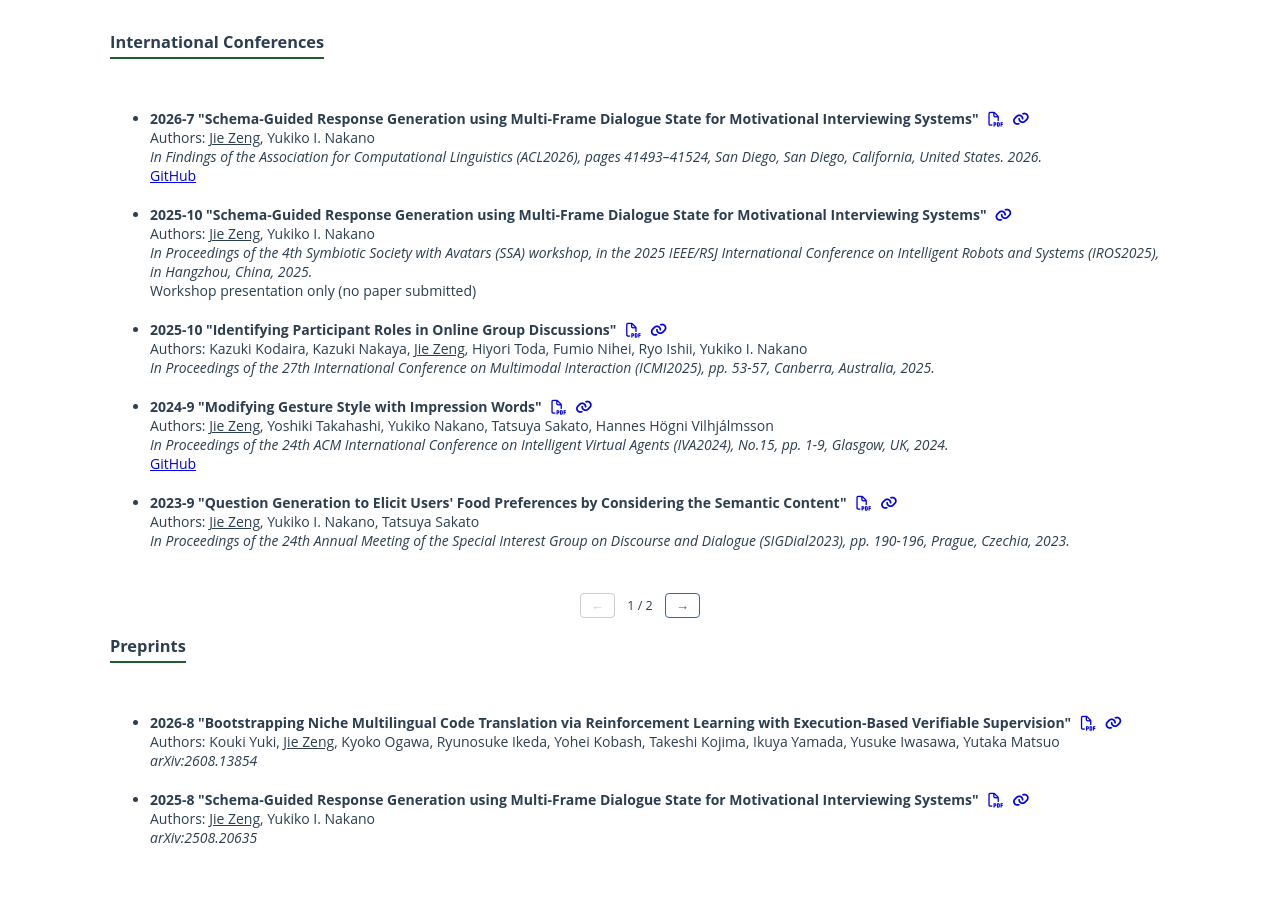
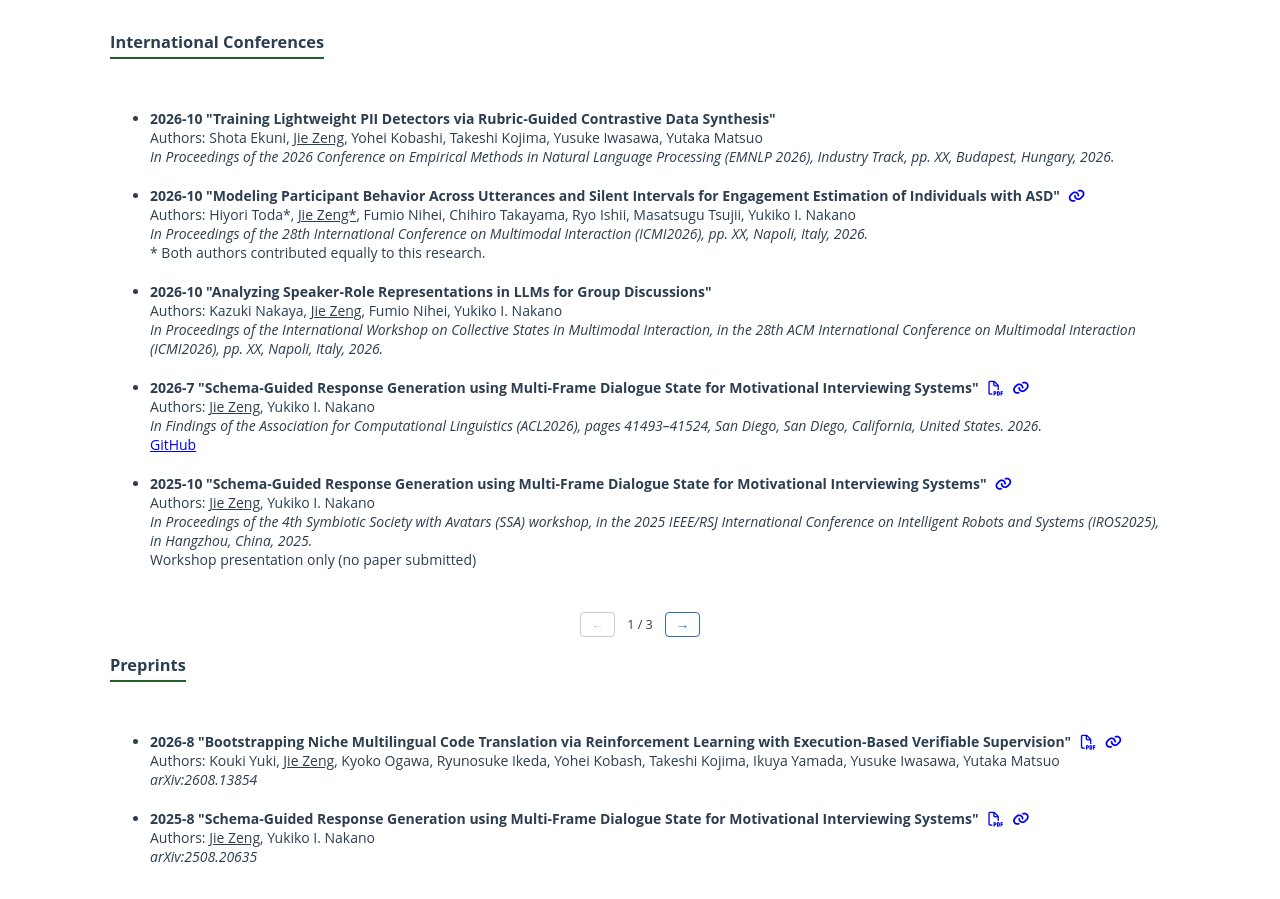
Before and after one commit to viajiefan/viajiefan.github.io, a Vue app: page / in a window 1280 px wide. Shown: the part 1080-1979 px from the top of the page. Built offline with nearby package versions, Linux system fonts and the light colour scheme.

Commit message:
update international conf and add underline support for names containing special characters

```diff
--- a/src/assets/desc.yaml
+++ b/src/assets/desc.yaml
@@ -47,24 +47,33 @@ JournalPapers:
     awardtag:
 
 International:
-  # -
-  #   year: 2026
-  #   month: 10
-  #   title: Modeling Participant Behavior Across Utterances and Silent Intervals for Engagement Estimation of Individuals with ASD
-  #   booktitle: In Proceedings of the 28th International Conference on Multimodal Interaction (ICMI2026), pp. XX, Napoli, Italy, 2026.
-  #   author: ["Hiyori Toda*", "Jie Zeng*", "Fumio Nihei", "Chihiro Takayama", "Ryo Ishii", "Masatsugu Tsujii", "Yukiko I. Nakano"]
-  #   link: https://doi.org/10.1145/3776591.3832510
-  #   pdf:
-  # add: '<span>* Both authors contributed equally to this research.</span>'
+  -
+    year: 2026
+    month: 10
+    title: Training Lightweight PII Detectors via Rubric-Guided Contrastive Data Synthesis
+    booktitle: In Proceedings of the 2026 Conference on Empirical Methods in Natural Language Processing (EMNLP 2026), Industry Track, pp. XX, Budapest, Hungary, 2026.
+    author: ["Shota Ekuni", "Jie Zeng", "Yohei Kobashi", "Takeshi Kojima", "Yusuke Iwasawa", "Yutaka Matsuo"]
+    link:
+    pdf:
 
-  # -
-  #   year: 2026
-  #   month: 10
-  #   title:
-  #   booktitle: In Proceedings of the International Workshop on Collective States in Multimodal Interaction, in the 28th ACM International Conference on Multimodal Interaction (ICMI2026), pp. XX, Napoli, Italy, 2026.
-  #   author: ["Kazuki Nakaya", "Jie Zeng", "Fumio Nihei", "Yukiko I. Nakano"]
-  #   link: https://doi.org/
-  #   pdf:
+  -
+    year: 2026
+    month: 10
+    title: Modeling Participant Behavior Across Utterances and Silent Intervals for Engagement Estimation of Individuals with ASD
+    booktitle: In Proceedings of the 28th International Conference on Multimodal Interaction (ICMI2026), pp. XX, Napoli, Italy, 2026.
+    author: ["Hiyori Toda*", "Jie Zeng*", "Fumio Nihei", "Chihiro Takayama", "Ryo Ishii", "Masatsugu Tsujii", "Yukiko I. Nakano"]
+    link: https://doi.org/10.1145/3776591.3832510
+    pdf:
+    add: '<span>* Both authors contributed equally to this research.</span>'
+
+  -
+    year: 2026
+    month: 10
+    title: Analyzing Speaker-Role Representations in LLMs for Group Discussions
+    booktitle: In Proceedings of the International Workshop on Collective States in Multimodal Interaction, in the 28th ACM International Conference on Multimodal Interaction (ICMI2026), pp. XX, Napoli, Italy, 2026.
+    author: ["Kazuki Nakaya", "Jie Zeng", "Fumio Nihei", "Yukiko I. Nakano"]
+    link:
+    pdf:
 
   -
     year: 2026
--- a/src/components/ShowList.vue
+++ b/src/components/ShowList.vue
@@ -14,8 +14,8 @@
                     <!-- <span>Authors: {{ pub.author.join(', ') }}</span> <br> -->
                     <span>Authors: </span>
                     <template v-for="(author_el, index) in pub.author" :key="index">
-                        <!-- if myname(compair in no space string), underline -->
-                        <span v-if="author_el.replace(/\s+/g, '') === top.JaName.replace(/\s+/g,'') || author_el.replace(/\s+/g,'') === top.EngName.replace(/\s+/g,'')" id="myname"> {{author_el}} </span>
+                        <!-- if myname(compair in no space string, ignoring trailing marks like *), underline -->
+                        <span v-if="isMyName(author_el)" id="myname"> {{author_el}} </span>
                         <span v-else> {{author_el}} </span>
                         <span v-if="index != pub.author.length-1">, </span>
                     </template><br>
@@ -74,6 +74,20 @@ export default {
         chunks.push(this.publist.slice(i, i + PAGE_SIZE));
       }
       return chunks.length ? chunks : [[]];
+    },
+  },
+  methods: {
+    // Remove spaces and trailing footnote marks (*, †, ‡, digits, etc.)
+    normalizeName(name) {
+      return String(name ?? '')
+        .replace(/\s+/g, '')
+        .replace(/[*＊†‡§¶#\d]+$/, '');
+    },
+    isMyName(author_el) {
+      const target = this.normalizeName(author_el);
+      if (!target) return false;
+      return target === this.normalizeName(this.top?.JaName)
+        || target === this.normalizeName(this.top?.EngName);
     },
   },
 }
```
Also changed, not shown: 7 other files (tests, documents, lock files or other folders).
